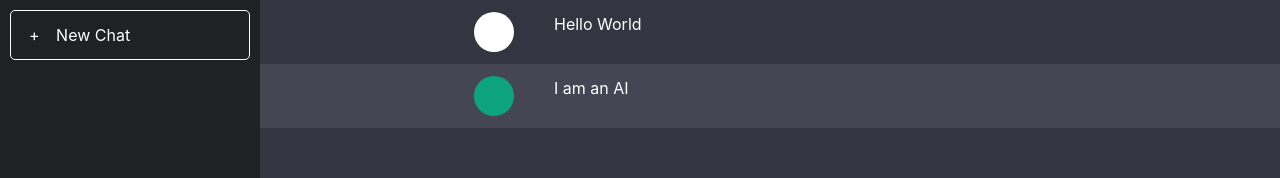
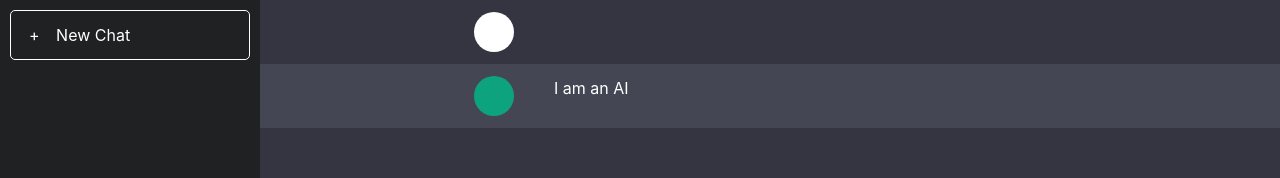
Before and after one commit to EdoriAtiri/eGpt, a React (Vite) app in the folder client/: page / in a window 1280 px wide. Shown: the top 178 px of the page. Built offline with nearby package versions, Linux system fonts and the light colour scheme.

Commit message:
Add chatMessage component

```diff
--- a/client/src/App.jsx
+++ b/client/src/App.jsx
@@ -1,10 +1,15 @@
-// import { useState } from 'react'
+import { useState } from 'react'
 import './normal.css'
 import './App.css'
 
 function App() {
+  const [input, setInput] = useState()
+  const [chatLog, setChatLog] = useState([{}])
+
   async function handleSubmit(e) {
     e.preventDefault()
+    setChatLog([...chatLog, { user: 'me', message: `${input}` }])
+    setInput('')
   }
 
   return (
@@ -18,12 +23,9 @@ function App() {
 
         <section className='chatbox'>
           <div className='chat-log'>
-            <div className='chat-message'>
-              <div className='chat-message-center'>
-                <div className='avatar'></div>
-                <div className='message'>Hello World</div>
-              </div>
-            </div>
+            {chatLog.map((message, index) => (
+              <ChatMessage key={index} message={message} />
+            ))}
 
             <div className='chat-message chatgpt'>
               <div className='chat-message-center'>
@@ -32,9 +34,14 @@ function App() {
               </div>
             </div>
           </div>
+
           <div className='chat-input-holder'>
             <form onSubmit={handleSubmit}>
-              <input className='chat-input-textarea'></input>
+              <input
+                value={input}
+                onChange={(e) => setInput(e.target.value)}
+                className='chat-input-textarea'
+              ></input>
             </form>
           </div>
         </section>
@@ -43,4 +50,15 @@ function App() {
   )
 }
 
+const ChatMessage = ({ message }) => {
+  return (
+    <div className={`chat-message ${message.user === 'gpt' && 'chatgpt'}`}>
+      <div className='chat-message-center'>
+        <div className={`avatar ${message.user === 'gpt' && 'chatgpt'}`}></div>
+        <div className='message'>{message.message}</div>
+      </div>
+    </div>
+  )
+}
+
 export default App
```
